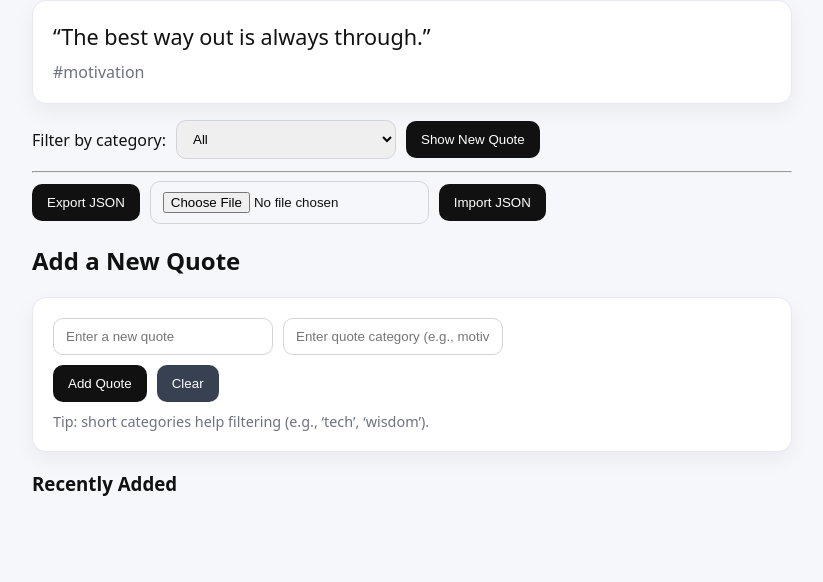
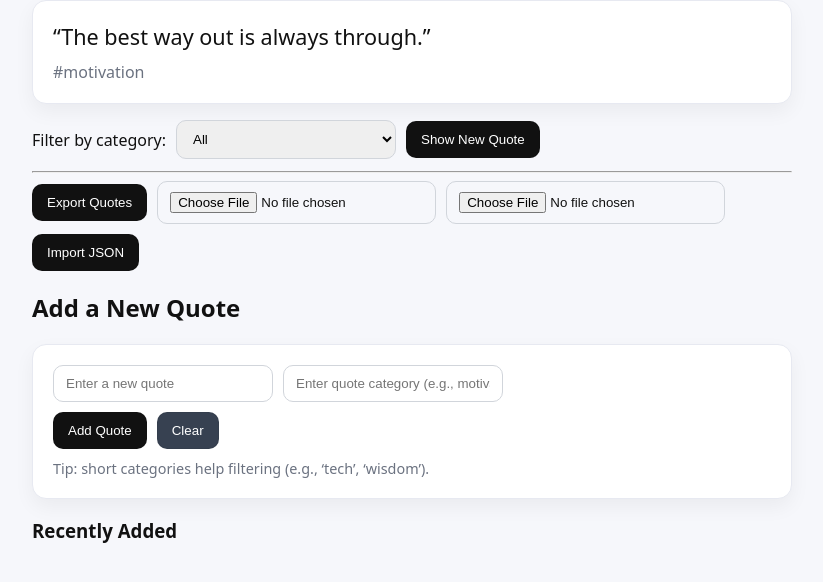
Before and after one commit to mjnyampinga/alx_fe_javascript, a plain HTML site: page dom-manipulation/index.html in a window 1280 px wide. Shown: the part 110-692 px from the top of the page, without its empty margins (228-1051 px from the left). Drawn offline with Linux system fonts and the light colour scheme.

Commit message:
dom_manipulation

```diff
--- a/dom-manipulation/index.html
+++ b/dom-manipulation/index.html
@@ -30,10 +30,14 @@
 
     <!-- Import / Export -->
     <section class="controls">
-      <button id="exportJson" type="button">Export JSON</button>
+      <button id="exportJson" type="button">Export Quotes</button>
+
+
 
       <!-- native file input, kept visible per brief -->
       <input type="file" id="importFile" accept=".json,application/json" />
+      <input type="file" id="importFile" accept=".json" onchange="importFromJsonFile(event)" />
+
       <button id="importBtn" type="button">Import JSON</button>
     </section>
 
--- a/dom-manipulation/script.js
+++ b/dom-manipulation/script.js
@@ -187,7 +187,8 @@ function appendRecent(q) {
 }
 
 // ---- JSON Export / Import ----
-function exportQuotesToJson() {
+function exportToJsonFile() {
+
   try {
     const data = JSON.stringify(quotes, null, 2);
     const blob = new Blob([data], { type: "application/json" });
@@ -274,3 +275,28 @@ function init() {
 }
 
 document.addEventListener("DOMContentLoaded", init);
+document.getElementById("exportJson").addEventListener("click", exportToJsonFile);
+
+function importFromJsonFile(event) {
+  const file = event.target.files[0];
+  if (!file) return;
+
+  const reader = new FileReader();
+  reader.onload = function(e) {
+    const importedQuotes = JSON.parse(e.target.result);
+    if (!Array.isArray(importedQuotes)) {
+      alert("Invalid JSON file.");
+      return;
+    }
+    importedQuotes.forEach(q => {
+      if (q.text && q.category && !quotes.some(m => m.text === q.text && m.category === q.category)) {
+        quotes.push(q);
+      }
+    });
+    saveQuotes(quotes);
+    renderCategories();
+    showRandomQuote();
+    alert("Quotes imported successfully!");
+  };
+  reader.readAsText(file);
+}
```
